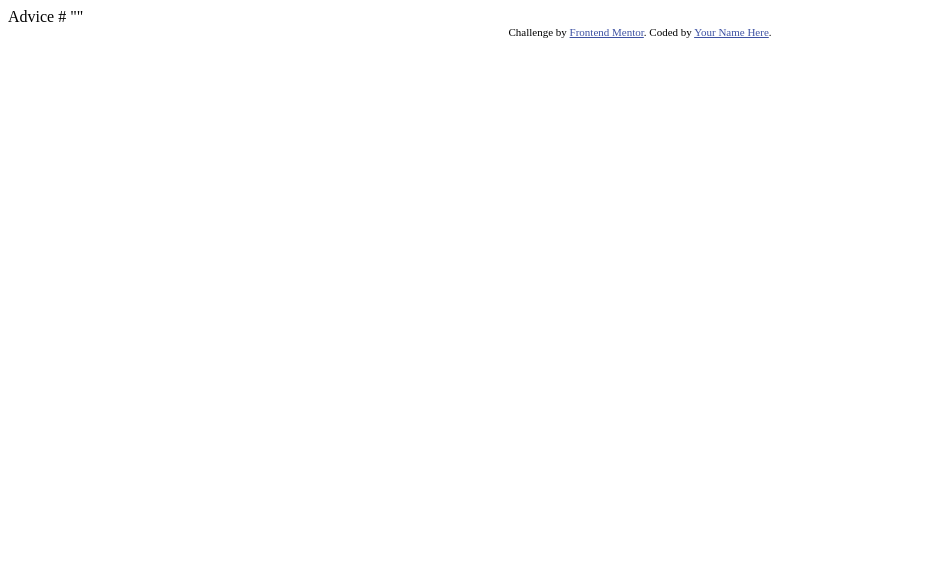
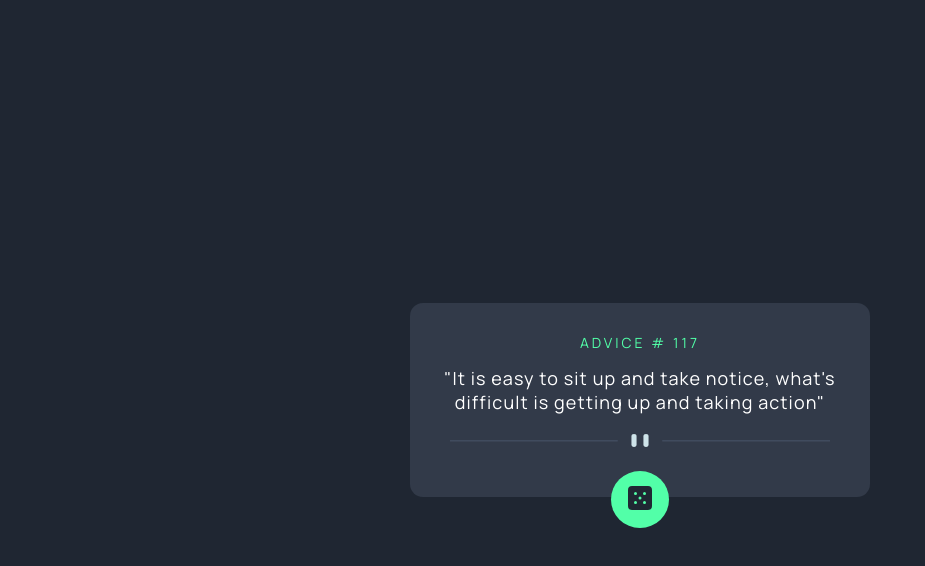
Before and after one commit to Ahmed-Vally/advice-generator, a plain HTML site: page index.html in a window 1280 px wide. Shown: the whole page, without its empty margins (0-925 px from the left). Drawn offline with Linux system fonts and the light colour scheme; no server answers.

Commit message:
Added everything

```diff
--- a/index.html
+++ b/index.html
@@ -7,6 +7,7 @@
   <link rel="icon" type="image/png" sizes="32x32" href="./images/favicon-32x32.png">
 
   <title>Frontend Mentor | Advice generator app</title>
+  <link rel="stylesheet" href="style.css">
 
   <!-- Feel free to remove these styles or customise in your own stylesheet 👍 -->
   <style>
@@ -15,14 +16,27 @@
   </style>
 </head>
 <body>
+<div class="card" id="card">
+  <p class ="title"> advice # <span id="adviceId">117</span></p>
 
-  Advice #<!-- Advice ID goes here -->
+  <div class="advice" id="advicetext" >
+"It is easy to sit up and take notice, what's
+difficult is getting up and taking action"
+  </div>
 
-  "<!-- Advice text goes here -->"
+ <img src="./images/pattern-divider-desktop.svg" alt=""
+ class="divider">
+ <button id="btn" class="btn">
+<img src="./images/icon-dice.svg" alt="">
 
-  <div class="attribution">
-    Challenge by <a href="https://www.frontendmentor.io?ref=challenge" target="_blank">Frontend Mentor</a>.
-    Coded by <a href="#">Your Name Here</a>.
-  </div>
+ </button>
+
+</div>
+
+
+
+
+
+  <script src="script.js"></script>
 </body>
 </html>
--- /dev/null
+++ b/script.js
@@ -0,0 +1,34 @@
+const adviceId = document.querySelector('#adviceId')
+const advicetext = document.querySelector('#advicetext')
+const btn = document.querySelector('#btn')
+
+function getAdvice() {
+
+fetch( 'https://api.adviceslip.com/advice').then(Response =>{
+    return Response.json();
+
+}) .then(adviceData => {
+    const adviceNum = adviceData.slip.id;
+    const advice= adviceData.slip.advice;
+
+    adviceId.textContent = adviceNum;
+    advicetext.innerHTML = `<p>${advice}</p>`
+
+
+}).catch(error  => {
+    console.log(error);
+
+
+})
+
+}
+
+btn.addEventListener('click',function(){
+    getAdvice();
+
+
+})
+
+window.onload = () =>{
+    getAdvice();
+}
--- /dev/null
+++ b/style.css
@@ -0,0 +1,77 @@
+@import url('https://fonts.googleapis.com/css2?family=Manrope:wght@200..800&display=swap');
+
+*{
+
+    margin: 0;
+    padding: 0;
+
+}
+
+body {
+font-family: 'Manrope' , sans-serif;
+background:  hsl(218, 23%, 16%) ;
+display: flex;
+align-items: center;
+justify-content: center;
+min-height: 100vh;
+
+
+}
+
+
+
+.card{
+    background: hsl(217, 19%, 24%);
+    max-width: 400px;
+    margin: 0 auto;
+    text-align: center;
+    padding: 30px;
+    border-radius: 13px;
+    position: relative;
+}
+
+.title{
+    color: hsl(150, 100%, 66%);
+    text-transform: uppercase;
+    font-size: 14px;
+    letter-spacing: 3px;
+    padding-bottom: 14px;
+
+}
+
+.advice{
+    font-size: 18px;
+    color: white;
+    letter-spacing: 1.1px;
+    margin-bottom: 20px ;
+
+
+}
+
+.divider{
+    width: 95%;
+    display: block;
+    padding-bottom: 20px;
+    margin: 0 auto;
+
+}
+
+.btn{
+    position: absolute;
+    left: 50%;
+    bottom: -31px;
+    transform: translate(-50%);
+    background: hsl(150, 100%, 66%);
+    border: none;
+    padding: 15px 17px;
+    border-radius: 50%;
+    cursor: pointer;
+}
+
+@media only screen and (max-width: 425px) {
+    .card{
+        margin: 0 12px;
+        padding: 20px;
+    }
+
+}
```
